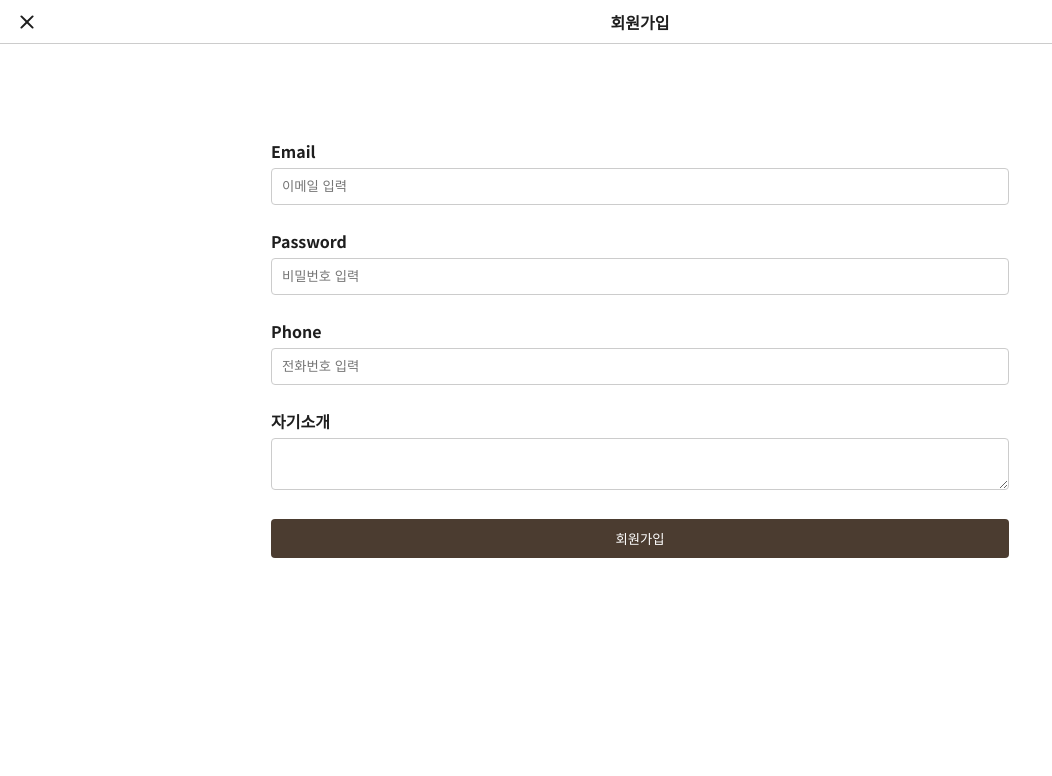
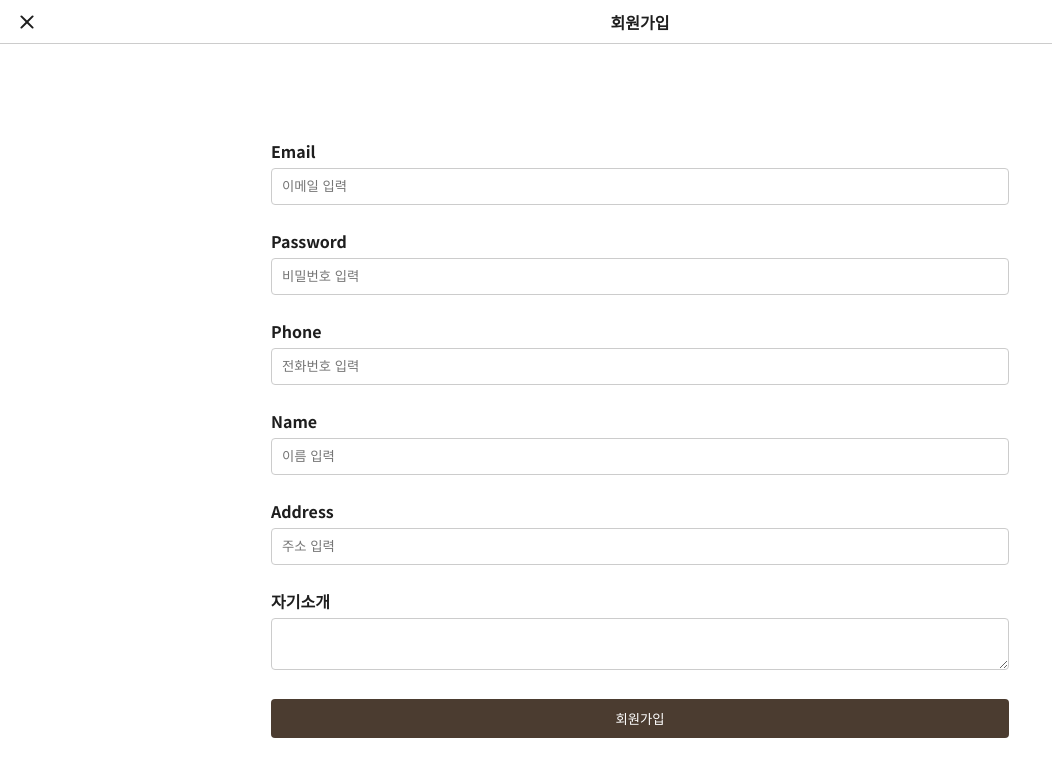
Before and after one commit to 4nju/Study_Vue3-Supabase, a Vue app: page /signup in a window 1280 px wide. Shown: the top 776 px of the page, without its empty margins (0-1052 px from the left). Built offline with nearby package versions, Linux system fonts and the light colour scheme; no server answers.

Commit message:
회원가입 기능 구현

```diff
--- a/src/views/SignUp.vue
+++ b/src/views/SignUp.vue
@@ -1,13 +1,37 @@
 <script setup>
 import { ref } from "vue";
+import supabase from "../supabase";
 
 const email = ref("");
 const password = ref("");
 const tel = ref("");
 const text = ref("");
+const name = ref("");
+const address = ref("");
 
-const handleSignup = () => {
-  console.log(email.value, password.value, tel.value, text.value);
+const handleSignup = async () => {
+  const { data, error } = await supabase.auth.signUp({
+    email: email.value,
+    password: password.value,
+  });
+
+  if (error) {
+    alert(error.message);
+  } else {
+    console.log("회원가입 성공");
+
+    const { error } = await supabase.from("user_table").insert({
+      tel: tel.value,
+      text: text.value,
+      name: name.value,
+      address: address.value,
+    });
+
+    if (error) {
+      alert("에러");
+      console.log(error);
+    }
+  }
 };
 </script>
 
@@ -45,6 +69,26 @@ const handleSignup = () => {
         />
       </div>
       <div class="form-group">
+        <label for="name">Name</label>
+        <input
+          id="name"
+          v-model="name"
+          type="text"
+          placeholder="이름 입력"
+          required
+        />
+      </div>
+      <div class="form-group">
+        <label for="address">Address</label>
+        <input
+          id="address"
+          v-model="address"
+          type="text"
+          placeholder="주소 입력"
+          required
+        />
+      </div>
+      <div class="form-group">
         <label for="text">자기소개</label>
         <textarea id="text" v-model="text" />
       </div>
```
